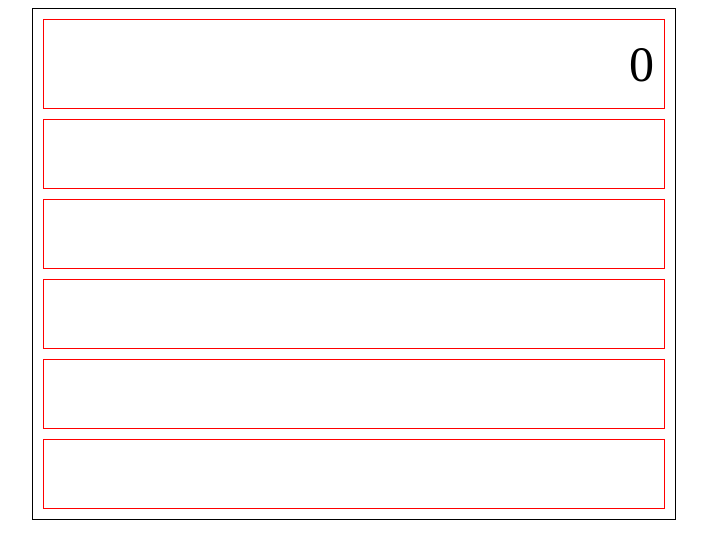
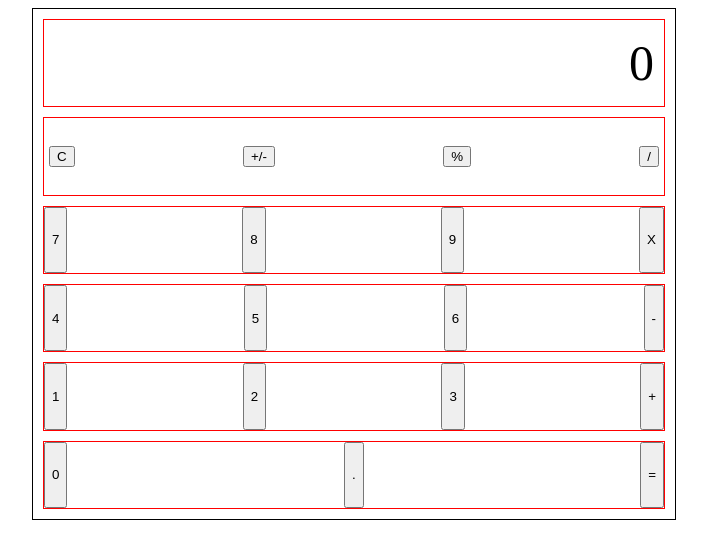
Before and after one commit to amolinaro471/calculator, a plain HTML site: page index.html in a window 1280 px wide. Shown: the whole page, without its empty margins (286-993 px from the left). Drawn offline with Linux system fonts and the light colour scheme.

Commit message:
Features: Actually made a very basic layout for the calculator

```diff
--- a/index.html
+++ b/index.html
@@ -12,19 +12,33 @@
     <div class="container">
         <div class="display" id="row">0</div>
         <div class="first" id="row">
-
+            <button>C</button>
+            <button>+/-</button>
+            <button>%</button>
+            <button>/</button>
         </div>
         <div class="second" id="row">
-
+            <button>7</button>
+            <button>8</button>
+            <button>9</button>
+            <button>X</button>
         </div>
         <div class="third" id="row">
-
+            <button>4</button>
+            <button>5</button>
+            <button>6</button>
+            <button>-</button>
         </div>
         <div class="fourth" id="row">
-
+            <button>1</button>
+            <button>2</button>
+            <button>3</button>
+            <button>+</button>
         </div>
         <div class="fifth" id="row">
-
+            <button>0</button>
+            <button>.</button>
+            <button>=</button>
         </div>
     </div>
 </body>
--- a/style.css
+++ b/style.css
@@ -13,6 +13,7 @@
      height: auto;
      width: auto;
      flex-grow: 1;
+     flex: 1;
      margin: 5px;
      display: flex;
 }
@@ -27,3 +28,26 @@
     font-size: 50px;
     margin: 0px;
 }
+
+.first {
+    justify-content: space-between;
+    align-items: center;
+    font-size: 30px;
+    padding: 5px;
+}
+
+.second {
+    justify-content: space-between;
+}
+
+.third {
+    justify-content: space-between;
+}
+
+.fourth {
+    justify-content: space-between;
+}
+
+.fifth {
+    justify-content: space-between;
+}
```
